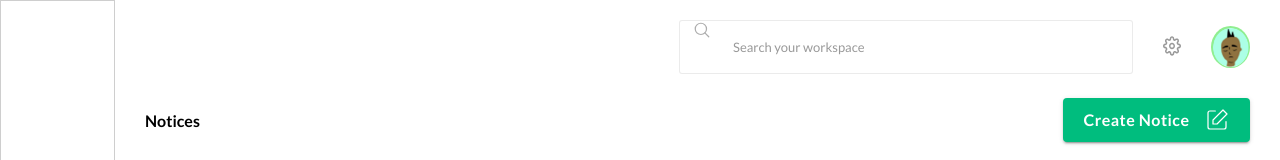
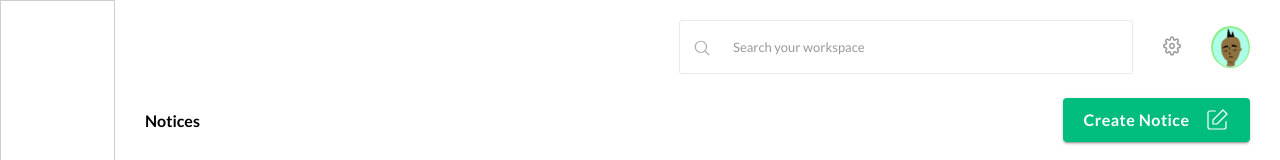
Before and after one commit to zurichat/zc_plugin_noticeboard, a React (Create React App) app in the folder frontend/: page / in a window 1280 px wide. Shown: the top 160 px of the page. Built offline with nearby package versions, Linux system fonts and the light colour scheme.

Commit message:
#236 - Add necessary links, images and icons

```diff
--- a/frontend/src/components/Header/Header.css
+++ b/frontend/src/components/Header/Header.css
@@ -90,4 +90,6 @@ html {
 .header__search-icon{
   color: #E6E6E6;
   opacity: .4;
+  margin-top: 18px;
+  margin-right: 10px
 }
```
Also changed, not shown: 1 other file (tests, documents, lock files or other folders).
